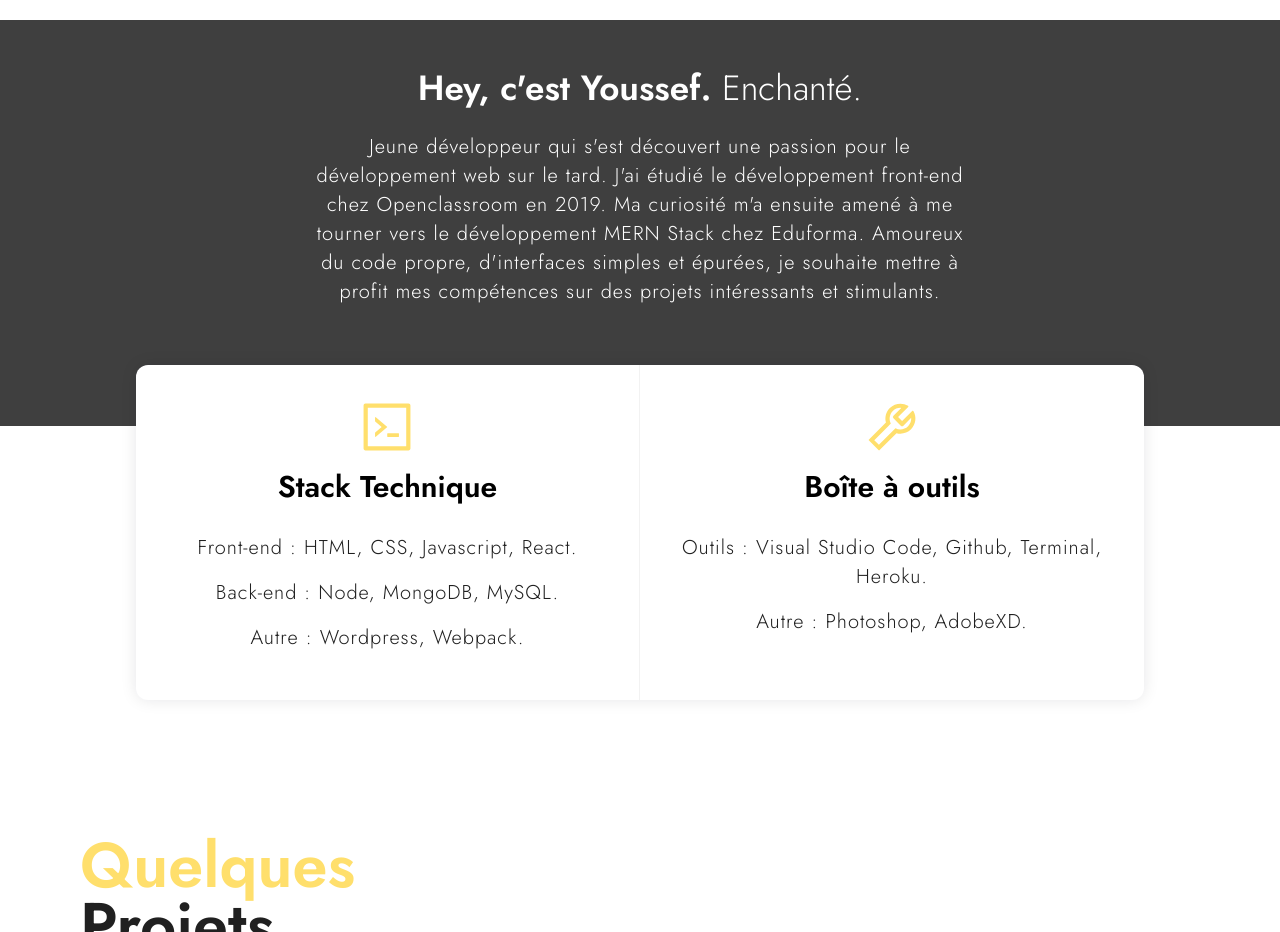
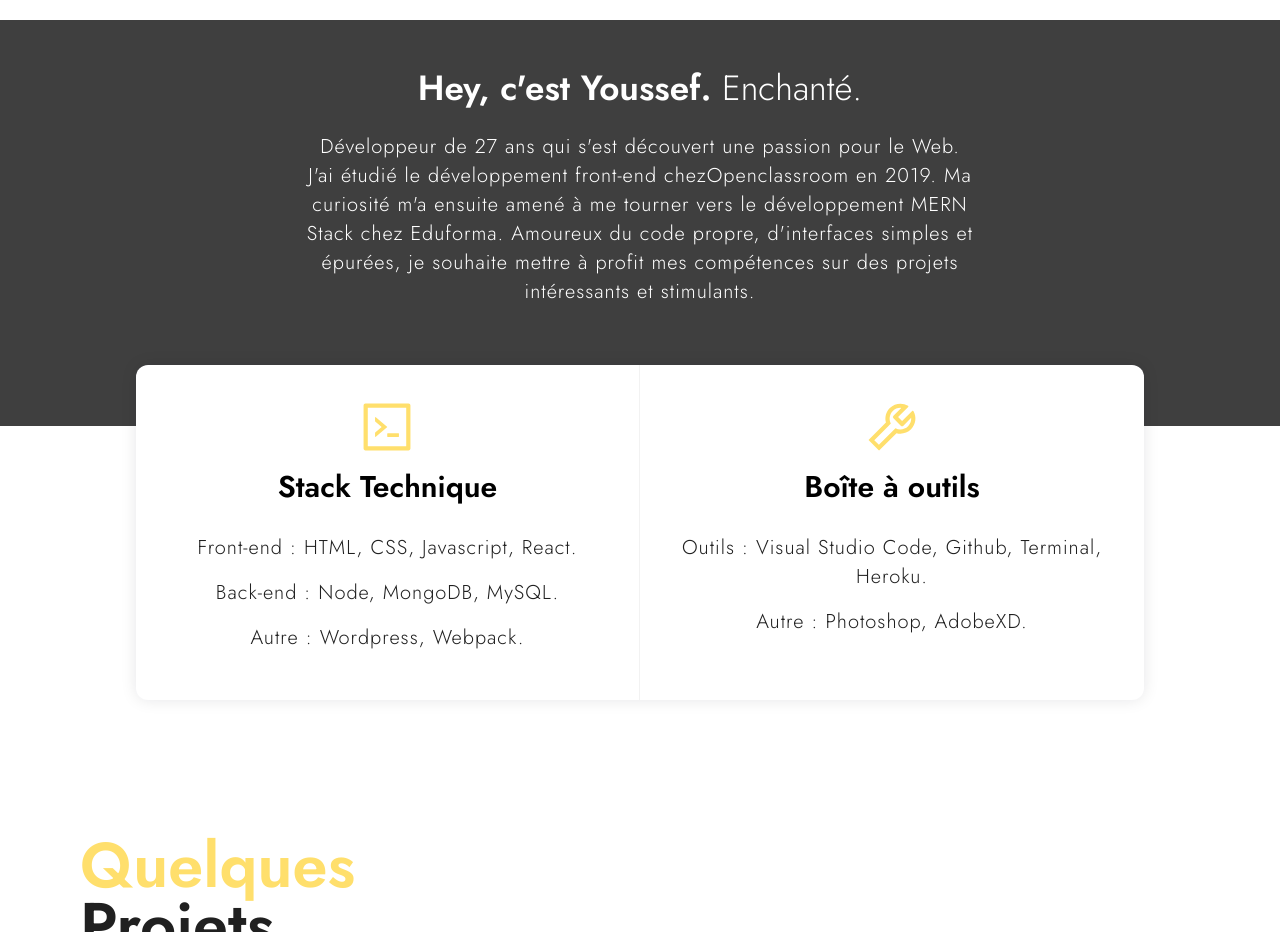
Before and after one commit to YSEGH/portfolio-youssef-v2, a React (Create React App) app in the folder frontend/: page / in a window 1280 px wide. Shown: the part 780-1712 px from the top of the page. Built offline with nearby package versions, Linux system fonts and the light colour scheme.

Commit message:
Nouvelle bio

```diff
--- a/frontend/src/2-pages/About.js
+++ b/frontend/src/2-pages/About.js
@@ -9,8 +9,8 @@ export default function About() {
         Hey, c'est Youssef. <span>Enchanté.</span>
       </h1>
       <p>
-        Jeune développeur qui s'est découvert une passion pour le développement
-        web sur le tard. J'ai étudié le développement front-end chez{" "}
+        Développeur de 27 ans qui s'est découvert une passion pour le Web. J'ai
+        étudié le développement front-end chez
         <span>Openclassroom </span>
         en 2019. Ma curiosité m'a ensuite amené à me tourner vers le
         développement MERN Stack chez
```
